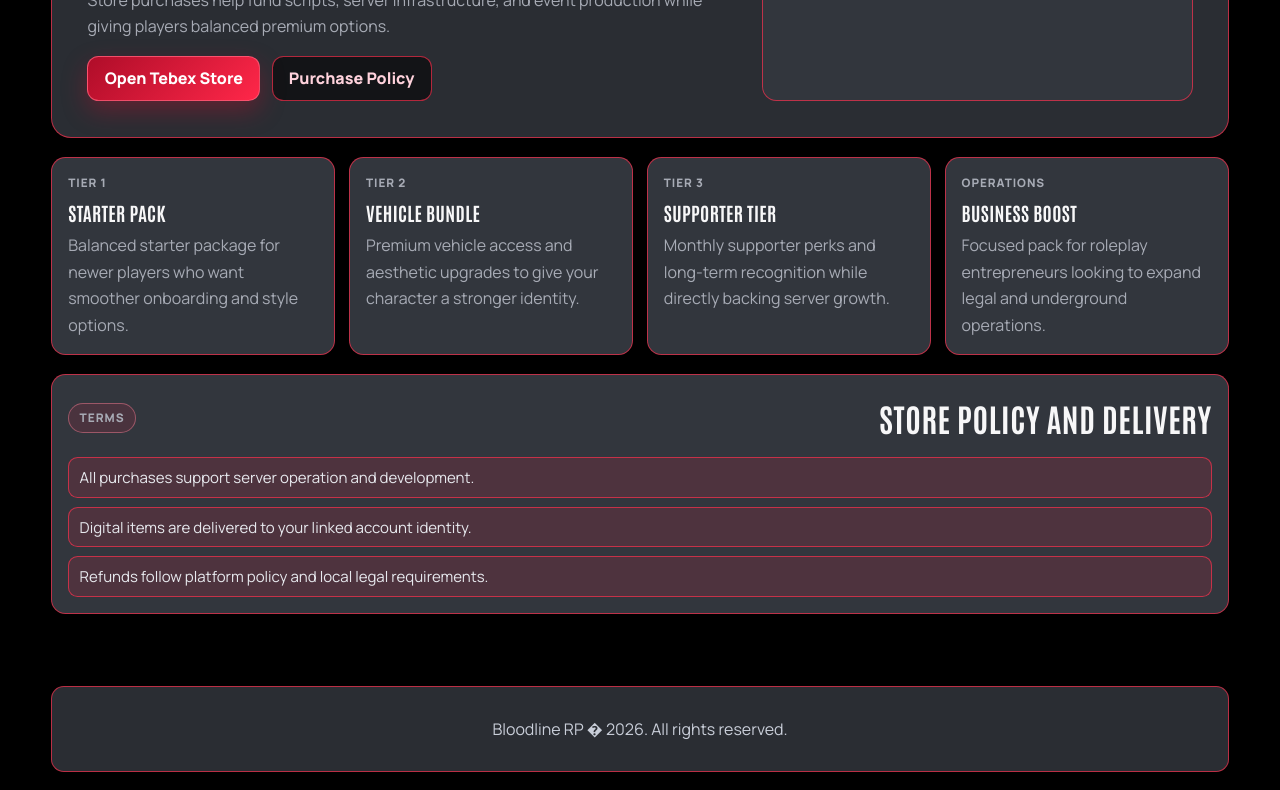
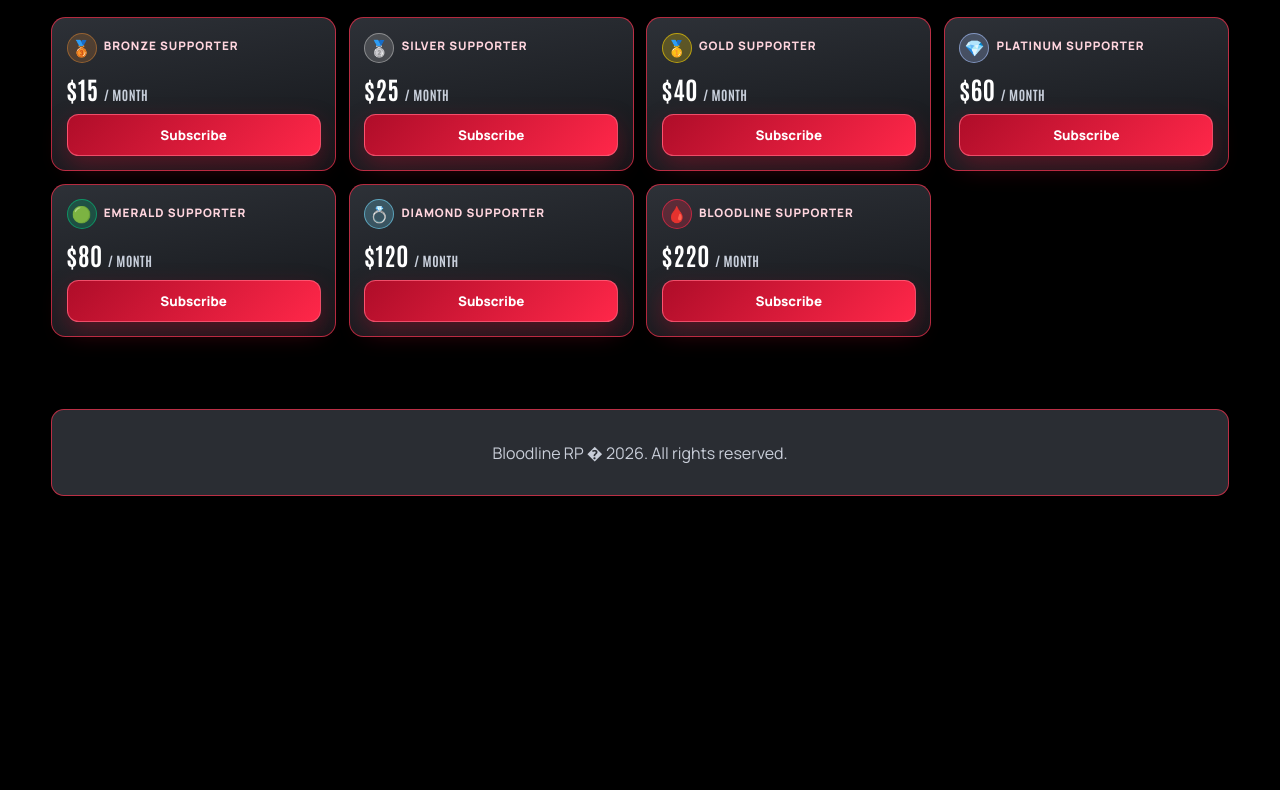
Before and after one commit to nicknubbz1/Bloodline-RP-Website, a plain HTML site: page store.html in a window 1280 px wide. Shown: the part 518-1308 px from the top of the page. After the commit the page ends 1043 px from the top, so only its background shows below. Drawn offline with Linux system fonts and the light colour scheme; no server answers.

Commit message:
Store page: native supporter tier cards

```diff
--- a/docs/style.css
+++ b/docs/style.css
@@ -514,6 +514,94 @@ h1 span,
   box-shadow: 0 0 0 4px rgba(255, 39, 73, 0.2);
 }
 
+.store-hero {
+  display: grid;
+  gap: 0.65rem;
+}
+
+.store-tier-grid {
+  display: grid;
+  gap: 0.8rem;
+  grid-template-columns: repeat(4, minmax(0, 1fr));
+}
+
+.store-tier-card {
+  border: 1px solid var(--line);
+  border-radius: 0.9rem;
+  background: linear-gradient(170deg, rgba(50, 54, 61, 0.9), rgba(20, 22, 26, 0.95));
+  padding: 0.9rem;
+  display: grid;
+  gap: 0.75rem;
+}
+
+.store-tier-head {
+  display: flex;
+  align-items: center;
+  gap: 0.45rem;
+}
+
+.tier-icon {
+  width: 30px;
+  height: 30px;
+  border-radius: 999px;
+  border: 1px solid rgba(255, 67, 97, 0.42);
+  display: grid;
+  place-items: center;
+  background: rgba(255, 39, 73, 0.2);
+  font-size: 1rem;
+}
+
+.store-tier-card h3 {
+  margin: 0;
+  font-size: 1.55rem;
+  color: #ffffff;
+}
+
+.store-tier-card h3 span {
+  font-size: 0.82rem;
+  font-weight: 700;
+  color: #c8cfdb;
+}
+
+.store-tier-card .btn {
+  width: 100%;
+}
+
+.tier-bronze .tier-icon {
+  background: rgba(205, 127, 50, 0.24);
+  border-color: rgba(205, 127, 50, 0.55);
+}
+
+.tier-silver .tier-icon {
+  background: rgba(192, 192, 192, 0.22);
+  border-color: rgba(203, 203, 203, 0.5);
+}
+
+.tier-gold .tier-icon {
+  background: rgba(255, 215, 0, 0.24);
+  border-color: rgba(255, 215, 0, 0.58);
+}
+
+.tier-platinum .tier-icon {
+  background: rgba(169, 196, 255, 0.24);
+  border-color: rgba(169, 196, 255, 0.6);
+}
+
+.tier-emerald .tier-icon {
+  background: rgba(0, 195, 125, 0.24);
+  border-color: rgba(0, 195, 125, 0.58);
+}
+
+.tier-diamond .tier-icon {
+  background: rgba(116, 221, 255, 0.24);
+  border-color: rgba(116, 221, 255, 0.58);
+}
+
+.tier-bloodline .tier-icon {
+  background: rgba(255, 39, 73, 0.24);
+  border-color: rgba(255, 39, 73, 0.62);
+}
+
 .applications-hero {
   display: grid;
   gap: 0.75rem;
@@ -1550,6 +1638,10 @@ button[disabled] {
   .app-categories,
   .staff-panel {
     grid-template-columns: 1fr;
+  }
+
+  .store-tier-grid {
+    grid-template-columns: repeat(2, minmax(0, 1fr));
   }
 
   .app-min-grid {
@@ -1692,6 +1784,10 @@ button[disabled] {
     flex-direction: column;
   }
 
+  .store-tier-grid {
+    grid-template-columns: 1fr;
+  }
+
   .staff-search-row {
     grid-template-columns: 1fr;
   }
--- a/store.html
+++ b/store.html
@@ -35,63 +35,75 @@
   </header>
 
   <main>
-    <section class="hero reveal">
-      <div class="hero-layout">
-        <div>
-          <p class="eyebrow">Supporter Store</p>
-          <h1>Support Development. Unlock Premium Packs.</h1>
-          <p class="hero-copy">Store purchases help fund scripts, server infrastructure, and event production while giving players balanced premium options.</p>
-          <div class="hero-actions">
-            <a class="btn btn-primary" href="https://store.bloodlinerp.gg" target="_blank" rel="noopener noreferrer">Open Tebex Store</a>
-            <a class="btn btn-ghost" href="rules.html">Purchase Policy</a>
-          </div>
-        </div>
-        <aside class="hero-panel">
-          <p class="eyebrow">Important</p>
-          <h3>Store Standards</h3>
-          <div class="hero-list">
-            <span>No pay-to-win mechanics</span>
-            <span>Cosmetic and utility focus</span>
-            <span>Fast delivery through synced identity</span>
-            <span>Policy-aligned purchase flow</span>
-          </div>
-        </aside>
-      </div>
+    <section class="hero store-hero">
+      <p class="eyebrow">Supporter Store</p>
+      <h1>Bloodline Supporter Memberships</h1>
+      <p class="hero-copy">Choose a monthly tier below and subscribe directly through the Bloodline RP website.</p>
     </section>
 
-    <section class="pricing-grid reveal stagger">
-      <article class="card">
-        <p class="tag">Tier 1</p>
-        <h3>Starter Pack</h3>
-        <p>Balanced starter package for newer players who want smoother onboarding and style options.</p>
+    <section class="store-tier-grid">
+      <article class="store-tier-card tier-bronze">
+        <div class="store-tier-head">
+          <span class="tier-icon" aria-hidden="true">&#x1F949;</span>
+          <p class="tag">Bronze Supporter</p>
+        </div>
+        <h3>$15 <span>/ month</span></h3>
+        <button class="btn btn-primary" type="button">Subscribe</button>
       </article>
-      <article class="card">
-        <p class="tag">Tier 2</p>
-        <h3>Vehicle Bundle</h3>
-        <p>Premium vehicle access and aesthetic upgrades to give your character a stronger identity.</p>
+
+      <article class="store-tier-card tier-silver">
+        <div class="store-tier-head">
+          <span class="tier-icon" aria-hidden="true">&#x1F948;</span>
+          <p class="tag">Silver Supporter</p>
+        </div>
+        <h3>$25 <span>/ month</span></h3>
+        <button class="btn btn-primary" type="button">Subscribe</button>
       </article>
-      <article class="card">
-        <p class="tag">Tier 3</p>
-        <h3>Supporter Tier</h3>
-        <p>Monthly supporter perks and long-term recognition while directly backing server growth.</p>
+
+      <article class="store-tier-card tier-gold">
+        <div class="store-tier-head">
+          <span class="tier-icon" aria-hidden="true">&#x1F947;</span>
+          <p class="tag">Gold Supporter</p>
+        </div>
+        <h3>$40 <span>/ month</span></h3>
+        <button class="btn btn-primary" type="button">Subscribe</button>
       </article>
-      <article class="card">
-        <p class="tag">Operations</p>
-        <h3>Business Boost</h3>
-        <p>Focused pack for roleplay entrepreneurs looking to expand legal and underground operations.</p>
+
+      <article class="store-tier-card tier-platinum">
+        <div class="store-tier-head">
+          <span class="tier-icon" aria-hidden="true">&#x1F48E;</span>
+          <p class="tag">Platinum Supporter</p>
+        </div>
+        <h3>$60 <span>/ month</span></h3>
+        <button class="btn btn-primary" type="button">Subscribe</button>
       </article>
-    </section>
 
-    <section class="panel reveal">
-      <div class="panel-head">
-        <p class="eyebrow">Terms</p>
-        <h2>Store Policy And Delivery</h2>
-      </div>
-      <ul class="clean-list">
-        <li>All purchases support server operation and development.</li>
-        <li>Digital items are delivered to your linked account identity.</li>
-        <li>Refunds follow platform policy and local legal requirements.</li>
-      </ul>
+      <article class="store-tier-card tier-emerald">
+        <div class="store-tier-head">
+          <span class="tier-icon" aria-hidden="true">&#x1F7E2;</span>
+          <p class="tag">Emerald Supporter</p>
+        </div>
+        <h3>$80 <span>/ month</span></h3>
+        <button class="btn btn-primary" type="button">Subscribe</button>
+      </article>
+
+      <article class="store-tier-card tier-diamond">
+        <div class="store-tier-head">
+          <span class="tier-icon" aria-hidden="true">&#x1F48D;</span>
+          <p class="tag">Diamond Supporter</p>
+        </div>
+        <h3>$120 <span>/ month</span></h3>
+        <button class="btn btn-primary" type="button">Subscribe</button>
+      </article>
+
+      <article class="store-tier-card tier-bloodline">
+        <div class="store-tier-head">
+          <span class="tier-icon" aria-hidden="true">&#x1FA78;</span>
+          <p class="tag">Bloodline Supporter</p>
+        </div>
+        <h3>$220 <span>/ month</span></h3>
+        <button class="btn btn-primary" type="button">Subscribe</button>
+      </article>
     </section>
   </main>
 
--- a/style.css
+++ b/style.css
@@ -514,6 +514,94 @@ h1 span,
   box-shadow: 0 0 0 4px rgba(255, 39, 73, 0.2);
 }
 
+.store-hero {
+  display: grid;
+  gap: 0.65rem;
+}
+
+.store-tier-grid {
+  display: grid;
+  gap: 0.8rem;
+  grid-template-columns: repeat(4, minmax(0, 1fr));
+}
+
+.store-tier-card {
+  border: 1px solid var(--line);
+  border-radius: 0.9rem;
+  background: linear-gradient(170deg, rgba(50, 54, 61, 0.9), rgba(20, 22, 26, 0.95));
+  padding: 0.9rem;
+  display: grid;
+  gap: 0.75rem;
+}
+
+.store-tier-head {
+  display: flex;
+  align-items: center;
+  gap: 0.45rem;
+}
+
+.tier-icon {
+  width: 30px;
+  height: 30px;
+  border-radius: 999px;
+  border: 1px solid rgba(255, 67, 97, 0.42);
+  display: grid;
+  place-items: center;
+  background: rgba(255, 39, 73, 0.2);
+  font-size: 1rem;
+}
+
+.store-tier-card h3 {
+  margin: 0;
+  font-size: 1.55rem;
+  color: #ffffff;
+}
+
+.store-tier-card h3 span {
+  font-size: 0.82rem;
+  font-weight: 700;
+  color: #c8cfdb;
+}
+
+.store-tier-card .btn {
+  width: 100%;
+}
+
+.tier-bronze .tier-icon {
+  background: rgba(205, 127, 50, 0.24);
+  border-color: rgba(205, 127, 50, 0.55);
+}
+
+.tier-silver .tier-icon {
+  background: rgba(192, 192, 192, 0.22);
+  border-color: rgba(203, 203, 203, 0.5);
+}
+
+.tier-gold .tier-icon {
+  background: rgba(255, 215, 0, 0.24);
+  border-color: rgba(255, 215, 0, 0.58);
+}
+
+.tier-platinum .tier-icon {
+  background: rgba(169, 196, 255, 0.24);
+  border-color: rgba(169, 196, 255, 0.6);
+}
+
+.tier-emerald .tier-icon {
+  background: rgba(0, 195, 125, 0.24);
+  border-color: rgba(0, 195, 125, 0.58);
+}
+
+.tier-diamond .tier-icon {
+  background: rgba(116, 221, 255, 0.24);
+  border-color: rgba(116, 221, 255, 0.58);
+}
+
+.tier-bloodline .tier-icon {
+  background: rgba(255, 39, 73, 0.24);
+  border-color: rgba(255, 39, 73, 0.62);
+}
+
 .applications-hero {
   display: grid;
   gap: 0.75rem;
@@ -1550,6 +1638,10 @@ button[disabled] {
   .app-categories,
   .staff-panel {
     grid-template-columns: 1fr;
+  }
+
+  .store-tier-grid {
+    grid-template-columns: repeat(2, minmax(0, 1fr));
   }
 
   .app-min-grid {
@@ -1692,6 +1784,10 @@ button[disabled] {
     flex-direction: column;
   }
 
+  .store-tier-grid {
+    grid-template-columns: 1fr;
+  }
+
   .staff-search-row {
     grid-template-columns: 1fr;
   }
```
Also changed, not shown: docs/store.html (+62 -50 lines).
